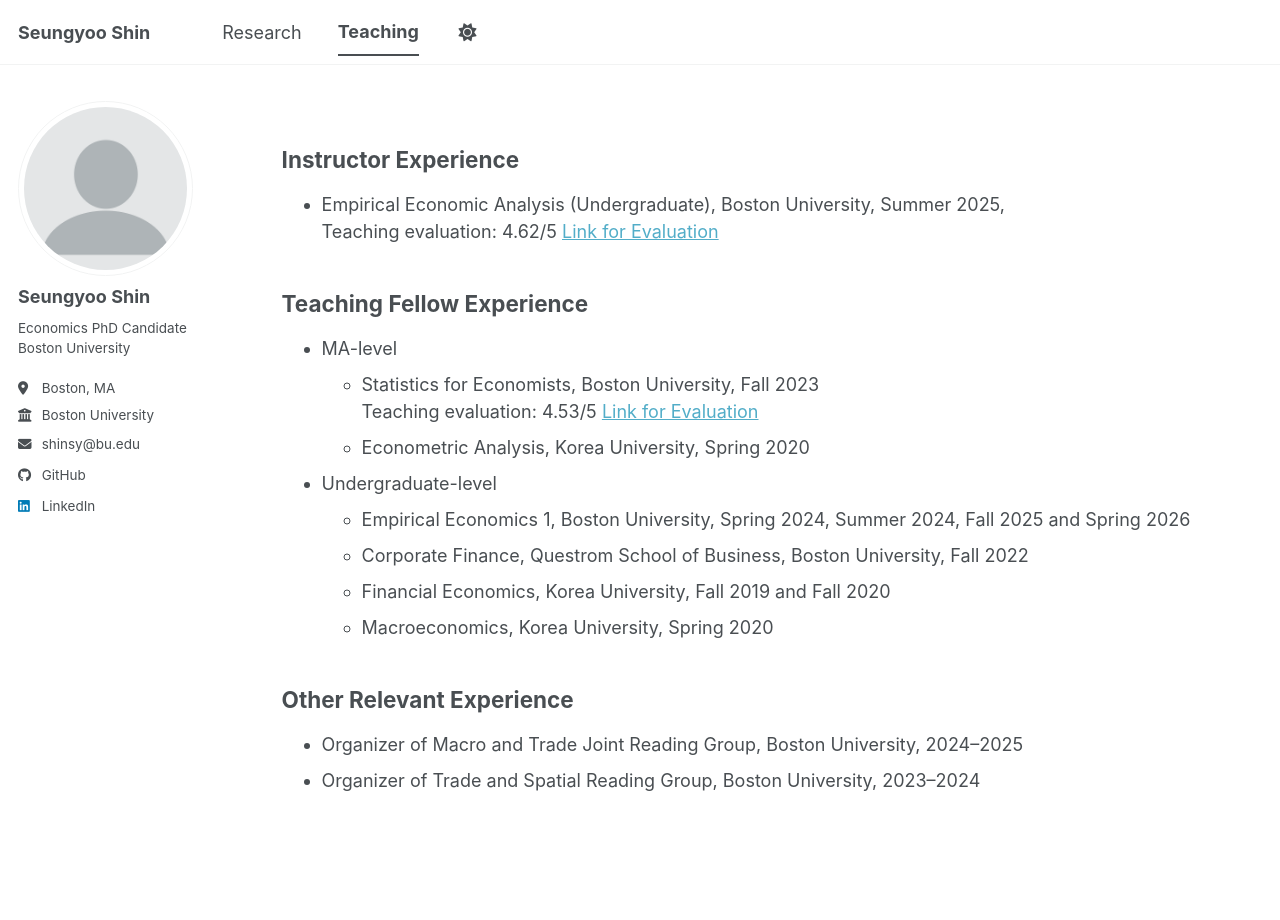
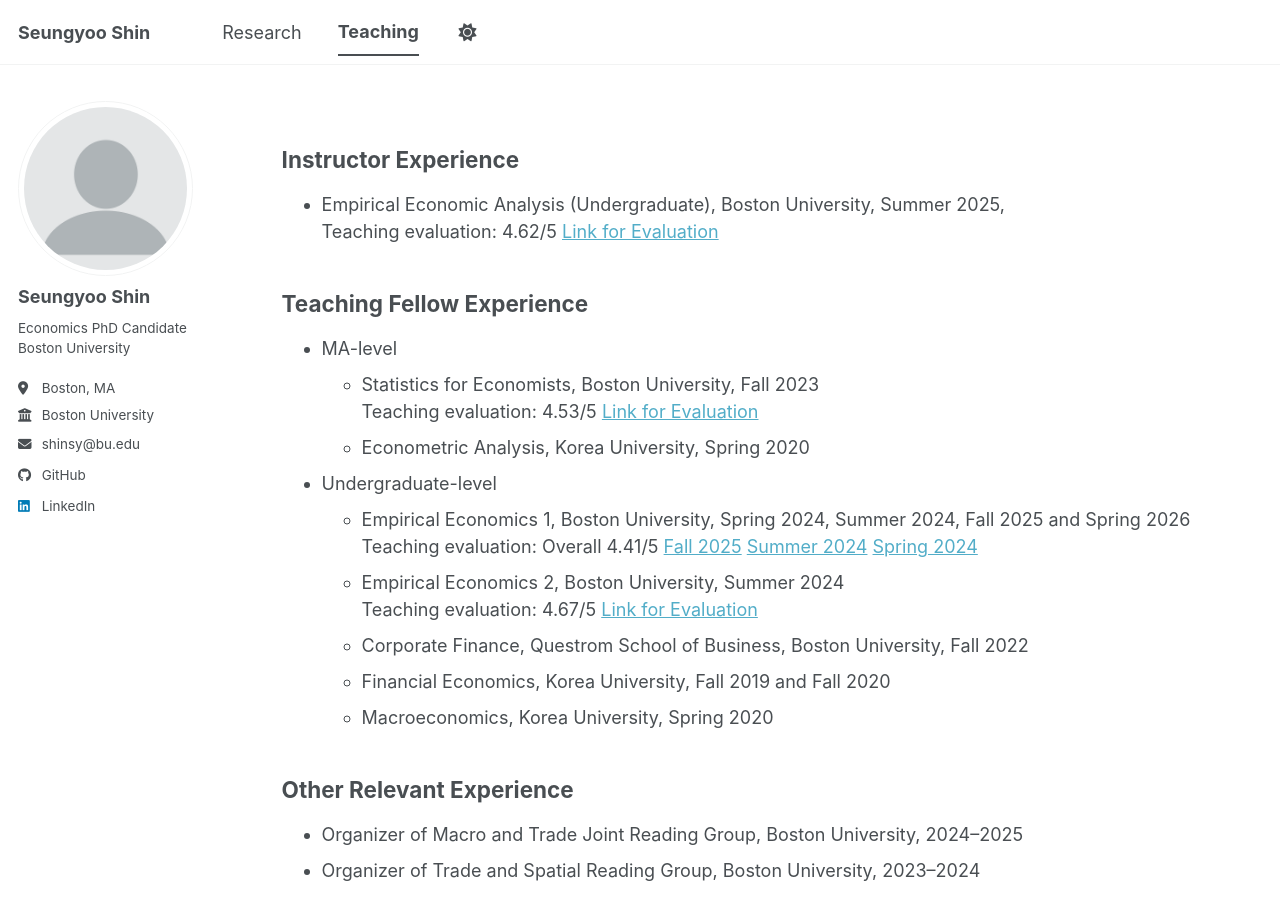
Before and after one commit to SeungyooShin/seungyooshin.github.io, a Jekyll site: the page built from _pages/teaching.md, in a window 1280 px wide and 938 px high. Shown: the top 920 px of the window. Built offline with Jekyll 4.4.1, drawn with Linux system fonts in a browser that asks for light colours; a script bundle is joined from its source files by our own code; library files that are not in the unit come from our copies.

Commit message:
Update teaching.md

```diff
--- a/_pages/teaching.md
+++ b/_pages/teaching.md
@@ -37,6 +37,17 @@
     <ul>
       <li>
         Empirical Economics 1, Boston University, Spring 2024, Summer 2024, Fall 2025 and Spring 2026
+        <br>
+        Teaching evaluation: Overall 4.41/5
+        <a href="https://seungyooshin.github.io/assets/EC203 B1 F 2025 - Seungyoo Shin.pdf" target="_blank" rel="noopener">Fall 2025</a>
+        <a href="https://seungyooshin.github.io/assets/EC203 S1 2024 - Seungyoo Shin.pdf.pdf" target="_blank" rel="noopener">Summer 2024</a>
+        <a href="https://seungyooshin.github.io/assets/EC203 A3 S 2024 - Seungyoo Shin.pdf" target="_blank" rel="noopener">Spring 2024</a>
+      </li>
+      <li>
+        Empirical Economics 2, Boston University, Summer 2024
+        <br>
+        Teaching evaluation: 4.67/5
+        <a href="https://seungyooshin.github.io/assets/EC204 S2 2024 - Seungyoo Shin.pdf" target="_blank" rel="noopener">Link for Evaluation</a>
       </li>
       <li>
         Corporate Finance, Questrom School of Business, Boston University, Fall 2022
```
